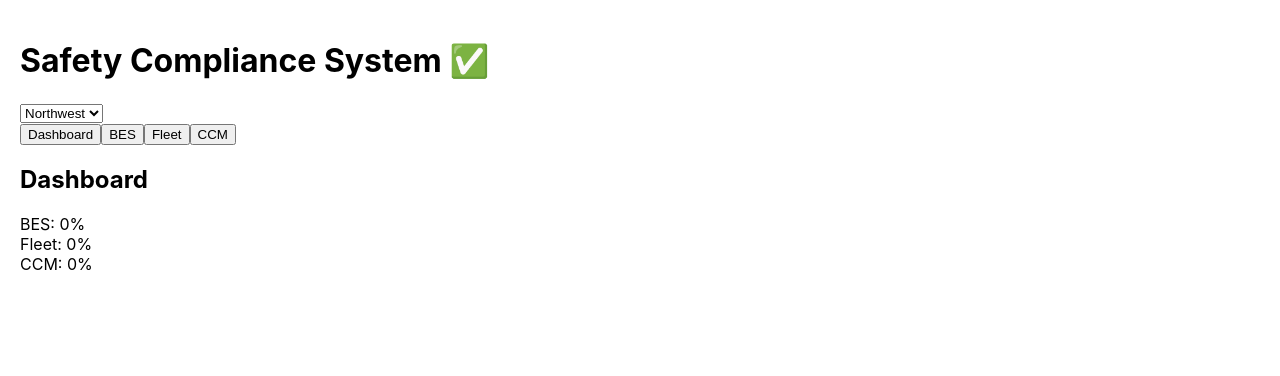
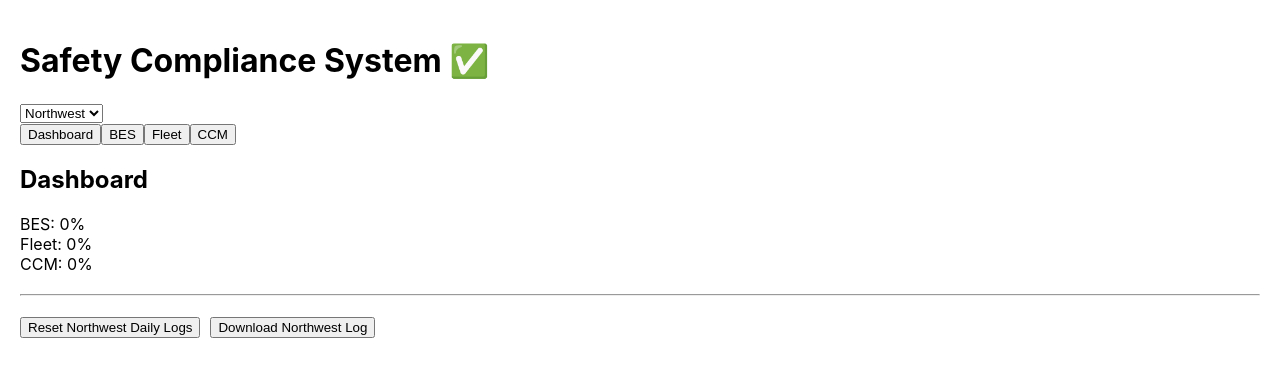
Before and after one commit to drewworkfirststudent-droid/safety-app, a React (Create React App) app: page / in a window 1280 px wide. Shown: the top 376 px of the page. Built offline with nearby package versions, Linux system fonts and the light colour scheme.

Commit message:
Fix NW/SE separation

```diff
--- a/src/App.js
+++ b/src/App.js
@@ -12,9 +12,11 @@ export default function App() {
   const [area, setArea] = useState("Northwest");
 
   const buses = area === "Northwest" ? NW_BUSES : SE_BUSES;
+  const oosList = area === "Northwest" ? OOS_NW : OOS_SE;
 
-  // ✅ Dynamic OOS selection
-  const oosList = area === "Northwest" ? OOS_NW : OOS_SE;
+  // ✅ STORAGE KEYS (PER YARD)
+  const BES_KEY = `bes-${area}`;
+  const FLEET_KEY = `fleet-${area}`;
 
   /* BES */
   const [besIndex, setBesIndex] = useState(0);
@@ -24,13 +26,25 @@ export default function App() {
   const [fleetIndex, setFleetIndex] = useState(0);
   const [fleetChecks, setFleetChecks] = useState([]);
 
-  /* ✅ RESET ON AREA CHANGE */
+  // ✅ LOAD PER AREA
   useEffect(() => {
+    const savedBES = JSON.parse(localStorage.getItem(BES_KEY) || "[]");
+    const savedFleet = JSON.parse(localStorage.getItem(FLEET_KEY) || "[]");
+
+    setBesChecks(savedBES);
+    setFleetChecks(savedFleet);
     setBesIndex(0);
-    setBesChecks([]);
     setFleetIndex(0);
-    setFleetChecks([]);
   }, [area]);
+
+  // ✅ SAVE PER AREA
+  useEffect(() => {
+    localStorage.setItem(BES_KEY, JSON.stringify(besChecks));
+  }, [besChecks, BES_KEY]);
+
+  useEffect(() => {
+    localStorage.setItem(FLEET_KEY, JSON.stringify(fleetChecks));
+  }, [fleetChecks, FLEET_KEY]);
 
   const nextBes = () => setBesIndex(i => (i + 1) % buses.length);
 
@@ -46,7 +60,7 @@ export default function App() {
     nextFleet();
   };
 
-  /* CCM DASHBOARD STATE */
+  /* CCM DASHBOARD */
   const [ccmPercent, setCcmPercent] = useState(0);
 
   useEffect(() => {
@@ -59,6 +73,37 @@ export default function App() {
   /* DASHBOARD */
   const besPercent = Math.round((besChecks.length / buses.length) * 100) || 0;
   const fleetPercent = Math.round((fleetChecks.length / buses.length) * 100) || 0;
+
+  // ✅ DOWNLOAD LOG
+  const downloadLog = () => {
+    const log = [
+      ["Type", "Bus", "Area", "Date"],
+      ...besChecks.map(bus => ["BES", bus, area, new Date().toLocaleDateString()]),
+      ...fleetChecks.map(bus => ["Fleet", bus, area, new Date().toLocaleDateString()])
+    ];
+
+    const csv = log.map(row => row.join(",")).join("\n");
+    const blob = new Blob([csv], { type: "text/csv" });
+    const url = URL.createObjectURL(blob);
+
+    const a = document.createElement("a");
+    a.href = url;
+    a.download = `safety-log-${area}-${Date.now()}.csv`;
+    a.click();
+  };
+
+  // ✅ DAILY RESET
+  const resetDaily = () => {
+    if (window.confirm("Reset BES & Fleet for this yard?")) {
+      localStorage.removeItem(BES_KEY);
+      localStorage.removeItem(FLEET_KEY);
+
+      setBesChecks([]);
+      setFleetChecks([]);
+      setBesIndex(0);
+      setFleetIndex(0);
+    }
+  };
 
   return (
     <div style={{ padding: 20 }}>
@@ -109,6 +154,16 @@ export default function App() {
         <CCM buses={buses} area={area} oosList={oosList} />
       )}
 
+      <hr style={{ margin: "20px 0" }} />
+
+      <button onClick={resetDaily}>
+        Reset {area} Daily Logs
+      </button>
+
+      <button onClick={downloadLog} style={{ marginLeft: "10px" }}>
+        Download {area} Log
+      </button>
+
     </div>
   );
 }
```
